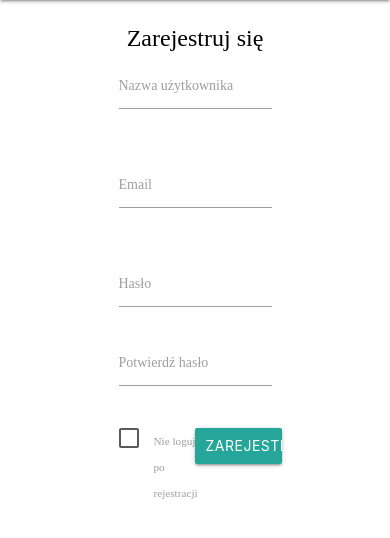
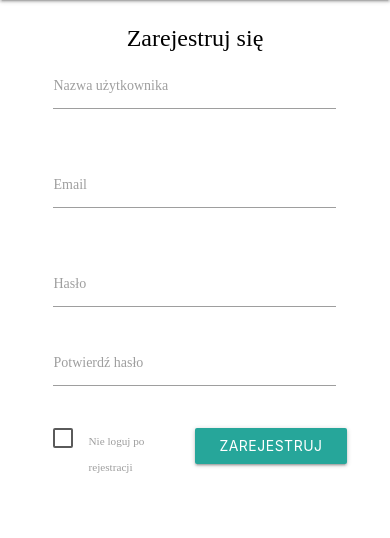
Before and after one commit to Bounty1993/flask-organizer, a Flask app: page /auth/signup in a window 390 px wide. Shown: the part 56-594 px from the top of the page. Run offline with Flask 2, Linux system fonts and the light colour scheme.

Commit message:
signup responsive

```diff
--- a/app/templates/signup.html
+++ b/app/templates/signup.html
@@ -1,7 +1,7 @@
 {% extends "base.html" %}
 {% block content %}
 <div class="row">
-  <div class="col s6 offset-s3">
+  <div class="col s10 m6 offset-s1 offset-m3">
     <div class="main-text">Zarejestruj się</div>
     <form method="post" class="col s12">
       {{ form.hidden_tag() }}
@@ -24,14 +24,14 @@
         </div>
       </div>
       <div class="row">
-        <div class="input-field col s-6">
+        <div class="input-field col s12 m6">
           {{ form.password1.label }}
           {{ form.password1 }}
           {% for error in form.password1.errors %}
             <span style="color:red;">[{{error}}]</span>
           {% endfor %}
         </div>
-        <div class="input-field col s-6">
+        <div class="input-field col s12 m6">
           {{ form.password2.label }}
           {{ form.password2 }}
           {% for error in form.password2.errors %}
```
